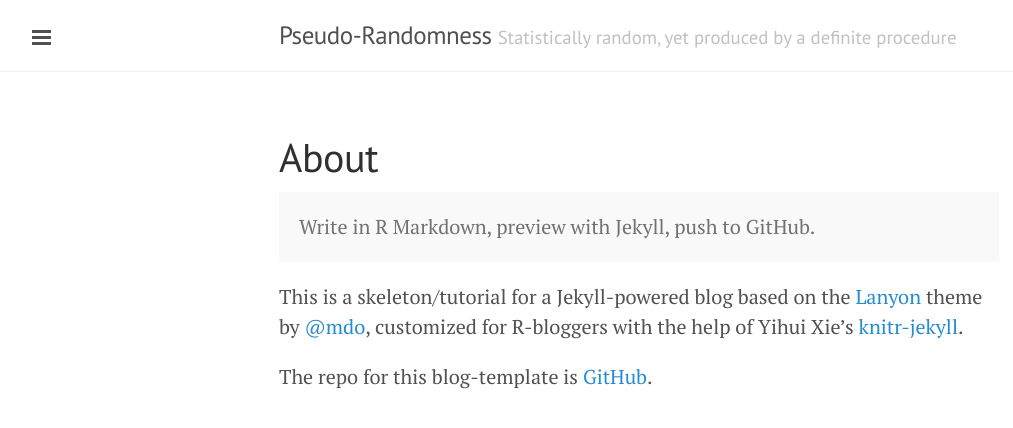
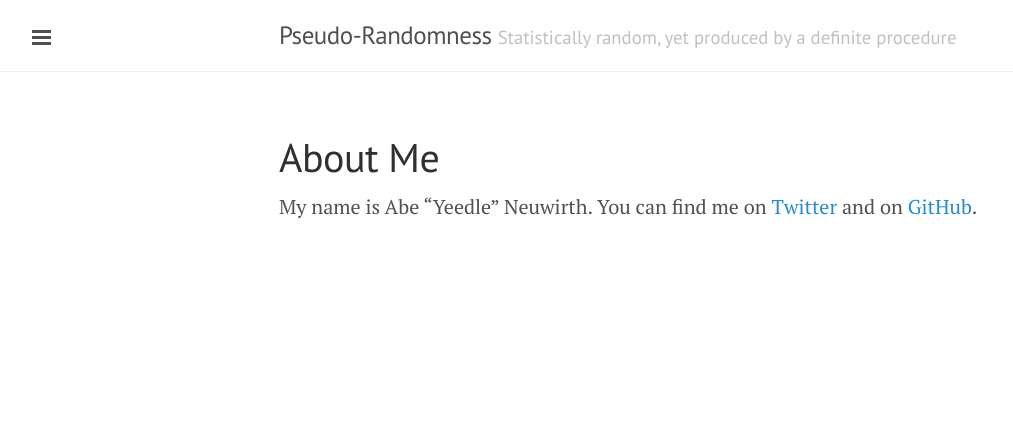
Before and after one commit to Yeedle/yeedle.github.io, a Jekyll site: the page built from about.md, in a window 1280 px wide. Shown: the top 428 px of the page, without its empty margins (1-1014 px from the left). Built offline with Jekyll 4.4.1, drawn with Linux system fonts in a browser that asks for light colours; comment, search, counter and statistics services are not loaded.

Commit message:
updated about

```diff
--- a/about.md
+++ b/about.md
@@ -1,12 +1,7 @@
 ---
 layout: page
-title: About
+title: About Me
 ---
 
-<p class="message">
-  Write in R Markdown, preview with Jekyll, push to GitHub.
-</p>
 
-This is a skeleton/tutorial for a Jekyll-powered blog based on the [Lanyon](http://lanyon.getpoole.com) theme by [@mdo](https://twitter.com/mdo), customized for R-bloggers with the help of Yihui Xie's <a href = "https://github.com/yihui/knitr-jekyll">knitr-jekyll</a>.
-
-The repo for this blog-template is [GitHub](https://github.com/homerhanumat/knitr-lanyon).
+My name is Abe "Yeedle" Neuwirth. You can find me on [Twitter](http://twitter.com/yeedle) and on [GitHub](http://github.com/yeedle).
```
